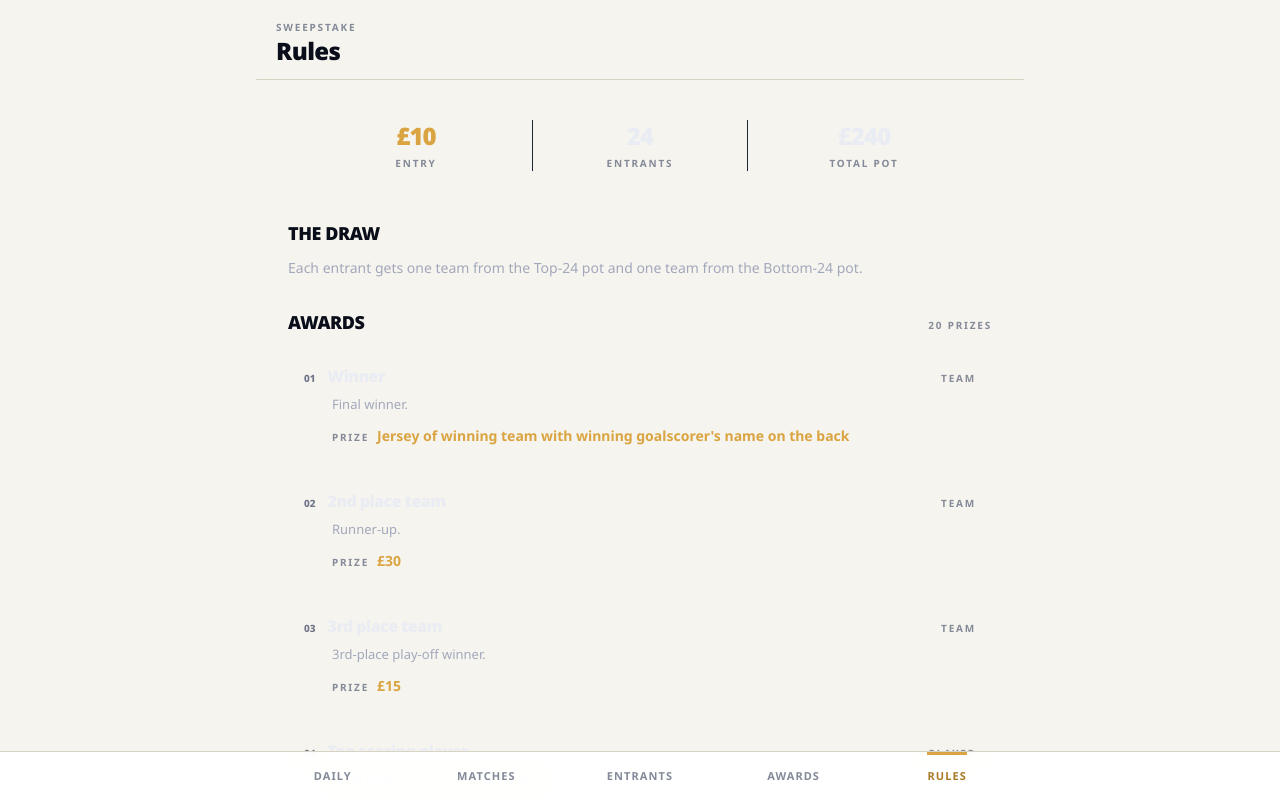
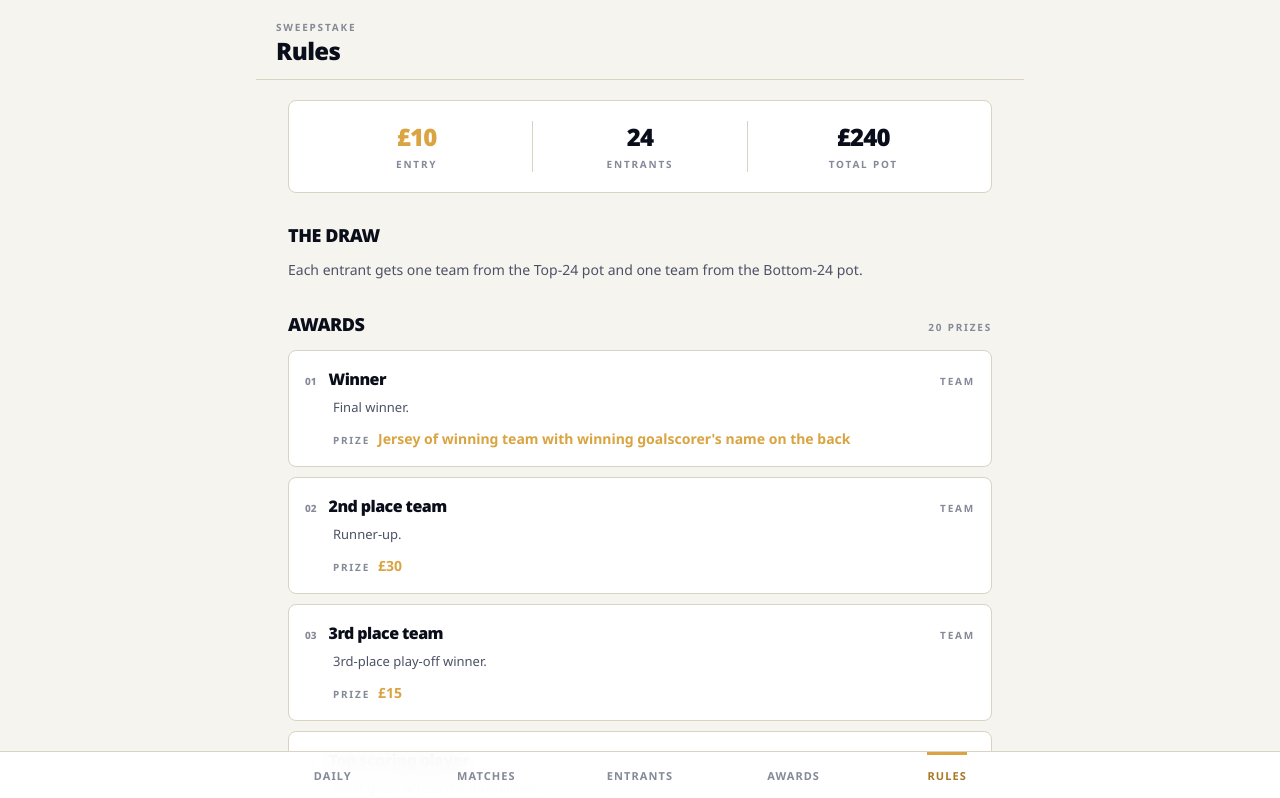
Before and after one commit to slecky158-ops/wc-sweepstake, a Next.js app: page /rules in a window 1280 px wide. Shown: the top 798 px of the page. Built offline with nearby package versions, Linux system fonts and the light colour scheme.

Commit message:
Rules page on cream

```diff
--- a/app/rules/page.tsx
+++ b/app/rules/page.tsx
@@ -11,17 +11,17 @@ export default function RulesPage() {
       <div className="px-5 sm:px-8 pt-5 space-y-7 pb-4">
 
         {/* Pot summary */}
-        <section className="ink-card p-5 grid grid-cols-3 gap-2 text-center">
+        <section className="surface p-5 grid grid-cols-3 gap-2 text-center">
           <div>
             <div className="display text-2xl text-gold">{rules.currency}{rules.entryFee}</div>
             <div className="eyebrow mt-1">Entry</div>
           </div>
-          <div className="border-x border-ink-line">
-            <div className="display text-2xl text-text-ink">{rules.entrants}</div>
+          <div className="border-x border-paper-line">
+            <div className="display text-2xl text-text">{rules.entrants}</div>
             <div className="eyebrow mt-1">Entrants</div>
           </div>
           <div>
-            <div className="display text-2xl text-text-ink">{rules.currency}{rules.potTotal}</div>
+            <div className="display text-2xl text-text">{rules.currency}{rules.potTotal}</div>
             <div className="eyebrow mt-1">Total pot</div>
           </div>
         </section>
@@ -29,7 +29,7 @@ export default function RulesPage() {
         {/* Draw */}
         <section>
           <h2 className="display text-lg uppercase tracking-tight mb-2.5">The Draw</h2>
-          <p className="text-sm text-text-ink-dim leading-relaxed">{rules.draw}</p>
+          <p className="text-sm text-text-dim leading-relaxed">{rules.draw}</p>
         </section>
 
         {/* Awards */}
@@ -40,13 +40,13 @@ export default function RulesPage() {
           </div>
           <div className="space-y-2.5">
             {awards.map((a, i) => (
-              <div key={a.id} className="ink-card p-4">
+              <div key={a.id} className="surface p-4">
                 <div className="flex items-baseline gap-3 mb-1.5">
-                  <span className="num text-[10px] text-text-ink-faint">{String(i + 1).padStart(2, '0')}</span>
-                  <h3 className="display text-sm sm:text-base text-text-ink leading-tight">{a.title}</h3>
+                  <span className="num text-[10px] text-text-faint">{String(i + 1).padStart(2, '0')}</span>
+                  <h3 className="display text-sm sm:text-base text-text leading-tight">{a.title}</h3>
                   <span className="ml-auto eyebrow">{a.type}</span>
                 </div>
-                <p className="text-[12px] sm:text-[13px] text-text-ink-dim leading-relaxed pl-7 mb-2">{a.rule}</p>
+                <p className="text-[12px] sm:text-[13px] text-text-dim leading-relaxed pl-7 mb-2">{a.rule}</p>
                 <div className="pl-7">
                   <span className="eyebrow mr-2">Prize</span>
                   <span className="text-sm font-bold text-gold">{a.prize}</span>
@@ -74,7 +74,7 @@ export default function RulesPage() {
           <h2 className="display text-lg uppercase tracking-tight mb-3">Notes &amp; clarifications</h2>
           <ul className="space-y-2.5">
             {rules.notes.map((n, i) => (
-              <li key={i} className="flex gap-3 text-sm text-text-ink-dim leading-relaxed">
+              <li key={i} className="flex gap-3 text-sm text-text-dim leading-relaxed">
                 <span className="num text-[10px] text-gold shrink-0 mt-1">{String(i + 1).padStart(2, '0')}</span>
                 <span>{n}</span>
               </li>
```
